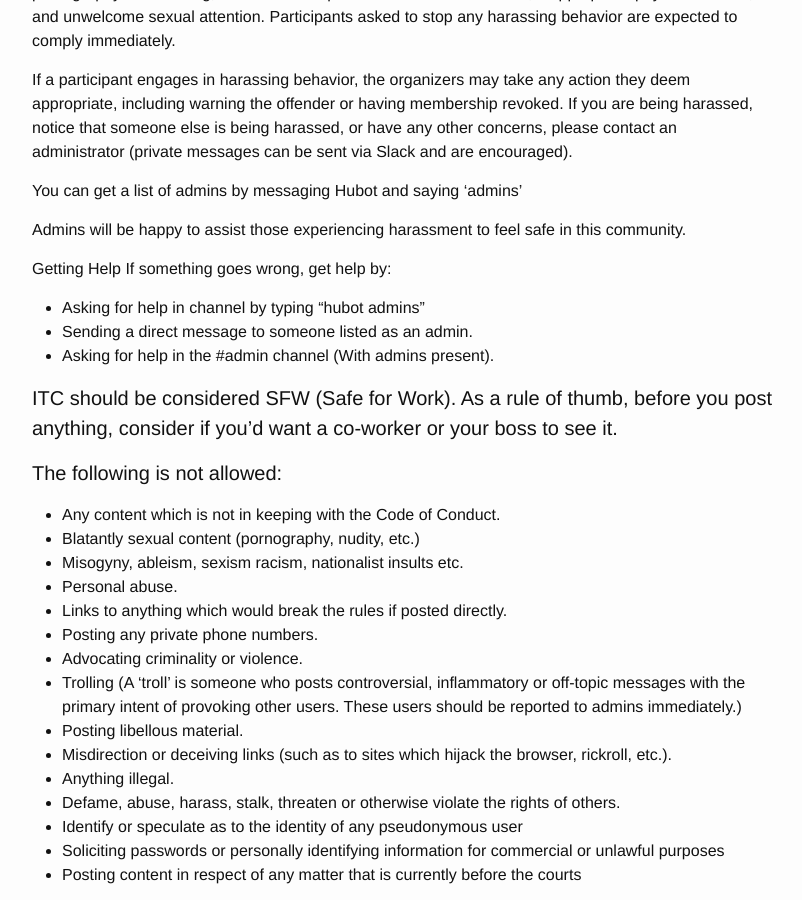
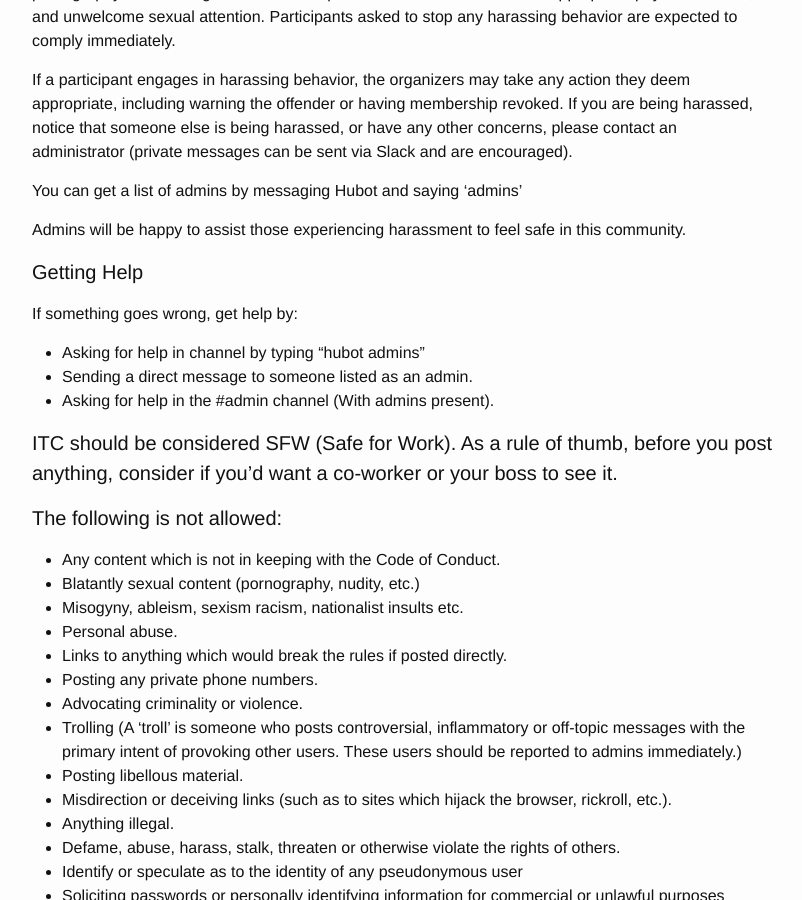
Before and after one commit to IrishTechCommunity/irishtechcommunity.github.io, a Jekyll site: the page built from codeofconduct.md, in a window 1280 px wide and 900 px high, scrolled down 366 px. Shown: the whole window, without its empty margins (238-1040 px from the left). Built offline with Jekyll 4.4.1, drawn with Linux system fonts in a browser that asks for light colours.

Commit message:
Update CoC
formatting

```diff
--- a/codeofconduct.md
+++ b/codeofconduct.md
@@ -14,7 +14,8 @@ You can get a list of admins by messaging Hubot and saying 'admins'
 
 Admins will be happy to assist those experiencing harassment to feel safe in this community.
 
-Getting Help
+#### Getting Help
+
 If something goes wrong, get help by:
 
 - Asking for help in channel by typing "hubot admins"
```
